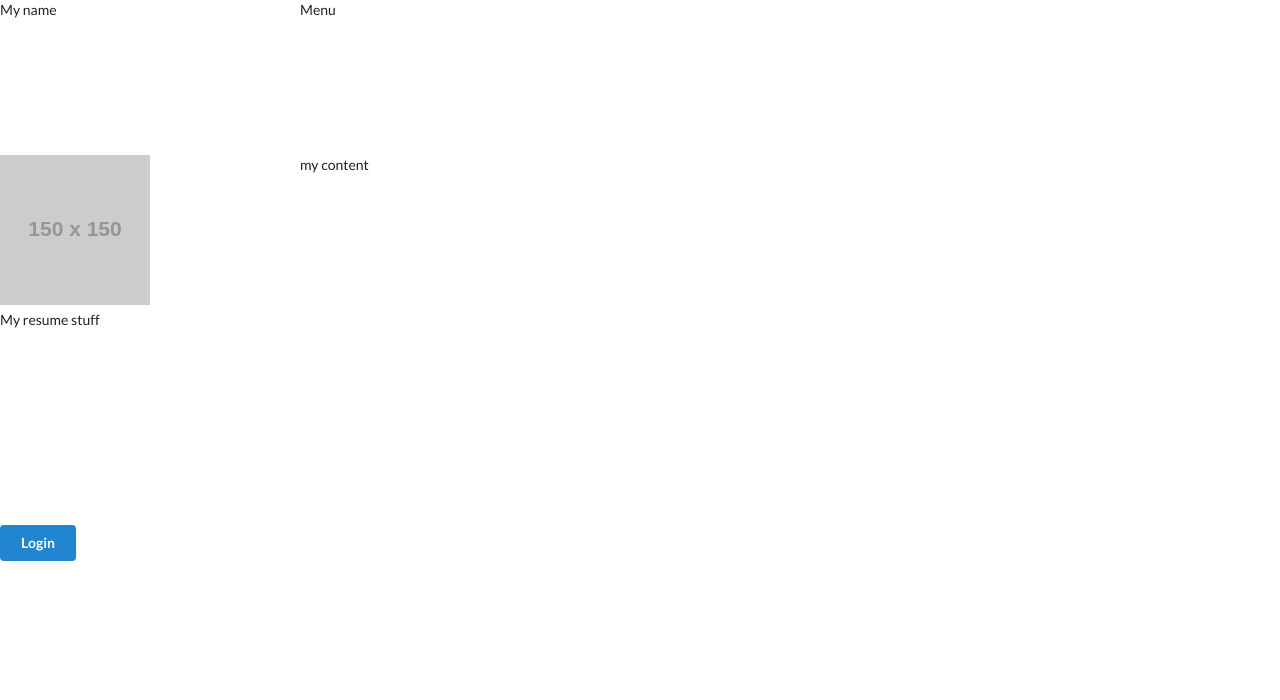
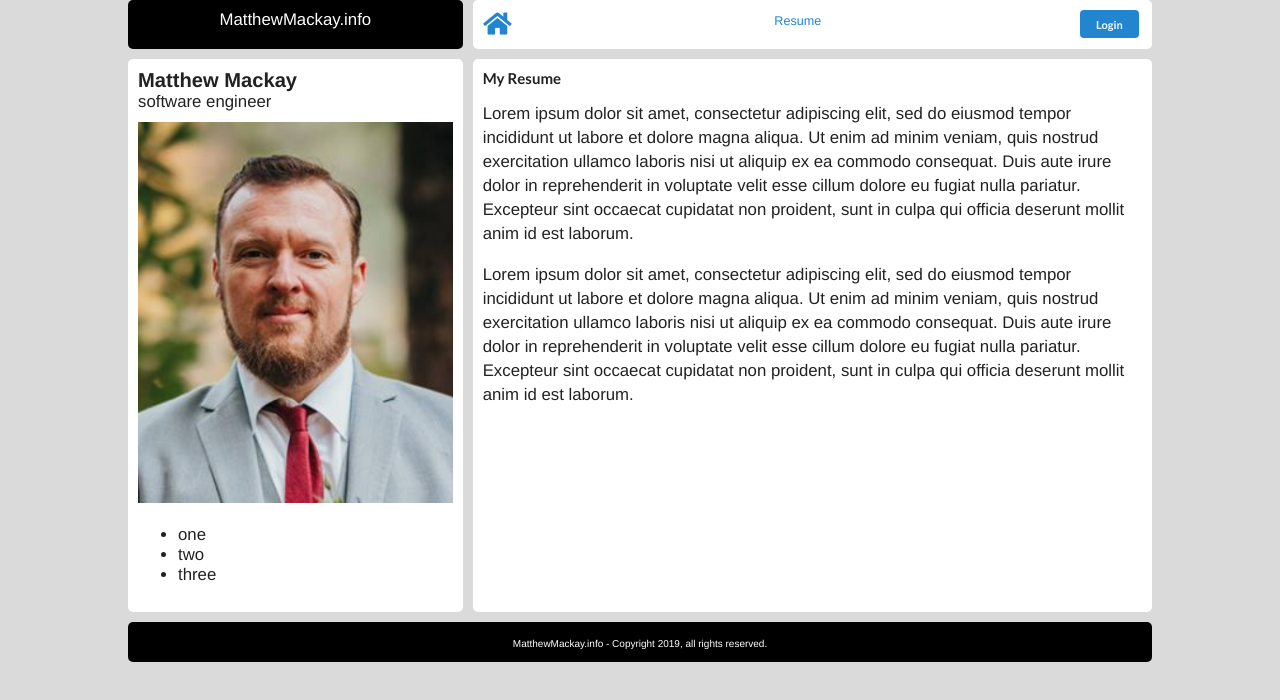
Before and after one commit to mattmackay76/matthewmackay.info, a React (Create React App) app in the folder ClientApp/: page / in a window 1280 px wide. Shown: the top 700 px of the page. Built offline with nearby package versions, Linux system fonts and the light colour scheme.

Commit message:
sorting out nav

```diff
--- a/ClientApp/public/prototypes/layout.html
+++ b/ClientApp/public/prototypes/layout.html
@@ -18,6 +18,14 @@
         }
         img { box-sizing: content-box; }
 
+        body {
+            background-color: #dadada;
+        }
+
+        a {
+            color: #425cbb;
+        }
+
         .wrapper {
             display: grid;
             grid-template-columns: repeat(12, [col-start] 1fr);
@@ -29,8 +37,8 @@
 
         /*all *first* descendents of .wrapper class (should mostly be semantic elements*/
         .wrapper > * {
-            border: 2px solid #f08c00;
-            background-color: #ffec99;
+            /*border: 2px solid #f08c00;*/
+            background-color: white;
             border-radius: 5px;
             padding: 10px;
 
@@ -47,6 +55,19 @@
         .profile img {
             width: 100%;
         }
+
+        .profile > section {
+            padding-bottom: 10px;
+        }
+
+        .profile section .name {
+            font-size:larger; font-weight: bold;
+        }
+
+         .main-head, .main-footer {
+             background-color: black;
+             color: white;
+         }
 
         @media (min-width: 550px) {
 
@@ -92,9 +113,7 @@
 
     <div class="wrapper">
         <header class="main-head">
-            <div style="display:block;">MatthewMackay.info
-            </div>
-
+            MatthewMackay.info
         </header>
         <nav class="main-nav">
             <ul>
@@ -103,8 +122,8 @@
             </ul>
         </nav>
         <aside class="profile">
-            <section style="padding-bottom: 10px;">
-                <span style="font-size:larger; font-weight: bold;">Matthew Mackay</span><br />
+            <section >
+                <span class="name" >Matthew Mackay</span><br />
                 <span>software engineer</span>
             </section>
             <img src="../mugshot.png" />
--- a/ClientApp/src/App.js
+++ b/ClientApp/src/App.js
@@ -1,6 +1,5 @@
 import React from 'react';
 import { connect } from 'react-redux';
-
 import { authLogin } from './actions';
 import LayoutComponent from './components/layoutComponent';
 
@@ -10,23 +9,11 @@ class App extends React.Component
 
     }
 
-    loginClick = (e) => { //use lambda (arrow function) so that *this* is App
-        this.props.authLogin();
-    };
-
     render() {
-        return (
-            <div>
-                <LayoutComponent />
-                <br />
-                <br /><br />
-                <button onClick={this.loginClick} className="ui button primary">Login</button>
-            </div>
-        );
+        return <LayoutComponent />;
 
     }
 }
-
 
 const mapStateToProps = (state) => {
     return {
--- a/ClientApp/src/actions/index.js
+++ b/ClientApp/src/actions/index.js
@@ -1,4 +1,4 @@
-import { INITIAL_AUTH_STATE, FETCH_TESTS, AUTH_LOGIN } from './types';
+import { INITIAL_AUTH_STATE, FETCH_TESTS, AUTH_LOGIN, AUTH_LOGOUT } from './types';
 
 export const authLogin = () => async dispatch => {
     //TODO: POST to auth to get this auth object
@@ -16,6 +16,21 @@ export const authLogin = () => async dispatch => {
     });
 };
 
+export const authLogout = () => async dispatch => {
+    var auth = {
+        isLoggedIn: false,
+        token: null
+    };
+    //TODO: after call to auth, store in sessionStorage.initialAuthState (temporary solution to refreshes)
+    window.sessionStorage.setItem(INITIAL_AUTH_STATE, JSON.stringify(auth));
+
+    dispatch({
+        type: AUTH_LOGOUT,
+        payload: auth
+    });
+
+};
+
 export const fetchTests = () => async dispatch => {
     const res = await fetch('/api/SampleData/Test');
     const json = await res.json();
--- a/ClientApp/src/actions/types.js
+++ b/ClientApp/src/actions/types.js
@@ -1,3 +1,4 @@
 export const INITIAL_AUTH_STATE = 'initialAuthState';
 export const FETCH_TESTS = 'FETCH_TESTS';
 export const AUTH_LOGIN = 'AUTH_LOGIN';
+export const AUTH_LOGOUT = 'AUTH_LOGOUT';
--- a/ClientApp/src/components/layoutComponent.css
+++ b/ClientApp/src/components/layoutComponent.css
@@ -1,45 +1,105 @@
-.layoutContainer {
-    display: grid;
-    grid-template-columns: 300px 1fr;
-    grid-template-rows: 1fr 1fr 1fr;
-    grid-auto-flow: column;
-}
 
-.layoutContent {
-    grid-row: -2;
-    grid-column: 1;
-}
-
-.layoutMenu {
-    grid-row: 3;
-    grid-column: 1;
-}
-
-@media (min-width: 300px) {
-
-    .layoutContent {
-        grid-row: 2 / 4;
-        grid-column: 2 / 3;
+    /* best practice for box-sizing
+                https://css-tricks.com/inheriting-box-sizing-probably-slightly-better-best-practice/ */
+    html {
+        box-sizing: border-box;
     }
 
-    .layoutMenu {
-        grid-row: 1 / 1;
-        grid-column: 2 / 3;
+    *, *:before, *:after {
+        box-sizing: inherit;
+    }
+
+    img {
+        box-sizing: content-box;
+    }
+
+    body {
+        background-color: #dadada;
+    }
+
+    a {
+        color: #425cbb;
+    }
+
+    nav ul a {
+        font-size: .75em;
+        color: #2185d0;
+    }
+
+    .wrapper {
+        display: grid;
+        grid-template-columns: repeat(12, [col-start] 1fr);
+        grid-gap: 5px 10px;
+        max-width: 1024px;
+        margin: 0 auto;
+        font: 1.2em Helvetica, arial, sans-serif;
+    }
+
+    /*all *first* descendents of .wrapper class (should mostly be semantic elements*/
+    .wrapper > * {
+        /*border: 2px solid #f08c00;*/
+        background-color: white;
+        border-radius: 5px;
+        padding: 10px;
+        /*by default take the entire row (ex: header/footer)*/
+        grid-column: col-start / span 12;
+    }
+
+    nav ul {
+        list-style: none;
+        margin: 0;
+        padding: 0;
+    }
+
+    .profile img {
+        width: 100%;
+    }
+
+    .profile > section {
+        padding-bottom: 10px;
+    }
+
+    .profile section .name {
+        font-size: larger;
+        font-weight: bold;
+    }
+
+    .main-head, .main-footer {
+        background-color: black;
+        color: white;
+        text-align: center;
+    }
+
+    .main-footer .copyright {
+        font-size: x-small
+    }
+
+    @media (min-width: 550px) {
+        .main-head {
+        grid-column: col-start / span 4;
+    }
+
+    .main-nav {
+        grid-column: 5 / span 8;
+    }
+
+    .profile {
+        /*col-start 1 is assumed*/
+        grid-column: col-start / span 4;
+        grid-row: 3 / span 1;
+    }
+
+    .resume {
+        grid-column: col-start 5 / span 8;
+        grid-row: 3 / span 1;
+    }
+
+    nav ul {
+        display: flex;
+        justify-content: space-between;
+    }
+
+    .main-footer {
+        grid-row: 5;
     }
 }
-.layoutName {
-    grid-row: 1 / 1;
-    grid-column: 1 / 2;
-}
-
-
-
-.layoutResume {
-    grid-row: 3;
-    grid-column: 1 / 2;
-}
-
-.layoutMugShot {
-    grid-row: 2;
-    grid-column: 1 / 2;
-}
--- a/ClientApp/src/components/layoutComponent.js
+++ b/ClientApp/src/components/layoutComponent.js
@@ -3,6 +3,7 @@ import { connect } from 'react-redux';
 import { fetchTests, authLogin } from '../actions';
 
 import './layoutComponent.css'
+import NavComponent from './navComponent';
 
 class LayoutComponent extends Component {
 
@@ -10,22 +11,34 @@ class LayoutComponent extends Component {
     }
 
     render() {
-        const resume = (
-            <div className='layoutResume'>
-                My resume stuff
-            </div>
-        );
         return (
-            <div className='layoutContainer'>
-                <div className='layoutName'>My name</div>
-                <div className='layoutMugShot'>
-                    <img src='https://via.placeholder.com/150' />
-                </div>
-                <div className='layoutMenu'>Menu</div>
-                    {!this.props.isLoggedIn ? resume : '' }
-                <div className='layoutContent'>
-                    my content
-                </div>
+            <div className="wrapper">
+                <header className="main-head">MatthewMackay.info</header>
+                <nav className="main-nav">
+                    <NavComponent />
+                </nav>
+                <aside className="profile">
+                    <section >
+                        <span className="name" >Matthew Mackay</span><br />
+                        <span>software engineer</span>
+                    </section>
+                    <img src="../mugshot.png" />
+                    <ul>
+                        <li>one</li>
+                        <li>two</li>
+                        <li>three</li>
+                    </ul>
+                </aside>
+                <article className="resume">
+                    <h4>My Resume</h4>
+                    <p>Lorem ipsum dolor sit amet, consectetur adipiscing elit, sed do eiusmod tempor incididunt ut labore et dolore magna aliqua. Ut enim ad minim veniam, quis nostrud exercitation ullamco laboris nisi ut aliquip ex ea commodo consequat. Duis aute irure dolor in reprehenderit in voluptate velit esse cillum dolore eu fugiat nulla pariatur. Excepteur sint occaecat cupidatat non proident, sunt in culpa qui officia deserunt mollit anim id est laborum.</p>
+                    <p>Lorem ipsum dolor sit amet, consectetur adipiscing elit, sed do eiusmod tempor incididunt ut labore et dolore magna aliqua. Ut enim ad minim veniam, quis nostrud exercitation ullamco laboris nisi ut aliquip ex ea commodo consequat. Duis aute irure dolor in reprehenderit in voluptate velit esse cillum dolore eu fugiat nulla pariatur. Excepteur sint occaecat cupidatat non proident, sunt in culpa qui officia deserunt mollit anim id est laborum.</p>
+                </article>
+                <footer className="main-footer">
+                    <span className="copyright">
+                        MatthewMackay.info - Copyright 2019, all rights reserved.
+                    </span>
+                </footer>
             </div>
         );
     }
--- /dev/null
+++ b/ClientApp/src/components/navComponent.js
@@ -0,0 +1,50 @@
+import React, { Component } from 'react';
+import { connect } from 'react-redux';
+import { authLogin, authLogout } from '../actions';
+
+class NavComponent extends Component {
+
+    componentDidMount() {
+    }
+
+    //use lambda (arrow function) so that *this* is App
+    loginClick = (e) => {
+        this.props.authLogin();
+    };
+    logoutClick = (e) => {
+        this.props.authLogout();
+    };
+
+    render() {
+        var logInOutButton = this.props.isLoggedIn ?
+            <button onClick={this.logoutClick} className="mini ui button primary">Logout</button> :
+            <button onClick={this.loginClick} className="mini ui button primary">Login</button>;
+
+        return (
+            <ul>
+                <li>
+                    <a href="/" style={{ fontSize: '1.5em' }}>
+                        <i className="home icon" />
+                    </a>
+                </li>
+                <li>
+                    <a href="#">Resume</a>
+                </li>
+                <li>
+                    {logInOutButton}
+                </li>
+            </ul>
+        );
+    }
+}
+
+const mapStateToProps = (state) => {
+    return {
+        isLoggedIn: state.authReducer.isLoggedIn,
+        isLoaded: state.testReducer !== null,
+        auth: state.authReducer,
+        test: state.testReducer
+    };
+};
+
+export default connect(mapStateToProps, { authLogin, authLogout })(NavComponent);
--- a/ClientApp/src/index.js
+++ b/ClientApp/src/index.js
@@ -41,4 +41,4 @@ ReactDOM.render(
   </Provider>,
   rootElement);
 
-register();
+register(); //PWA service worker
--- a/ClientApp/src/reducers/authReducer.js
+++ b/ClientApp/src/reducers/authReducer.js
@@ -1,8 +1,9 @@
-import { AUTH_LOGIN } from '../actions/types';
+import { AUTH_LOGIN, AUTH_LOGOUT } from '../actions/types';
 
 export default (state = {}, action) => {
     switch (action.type) {
         case AUTH_LOGIN:
+        case AUTH_LOGOUT:
             return action.payload;
         default:
             return state;
```
